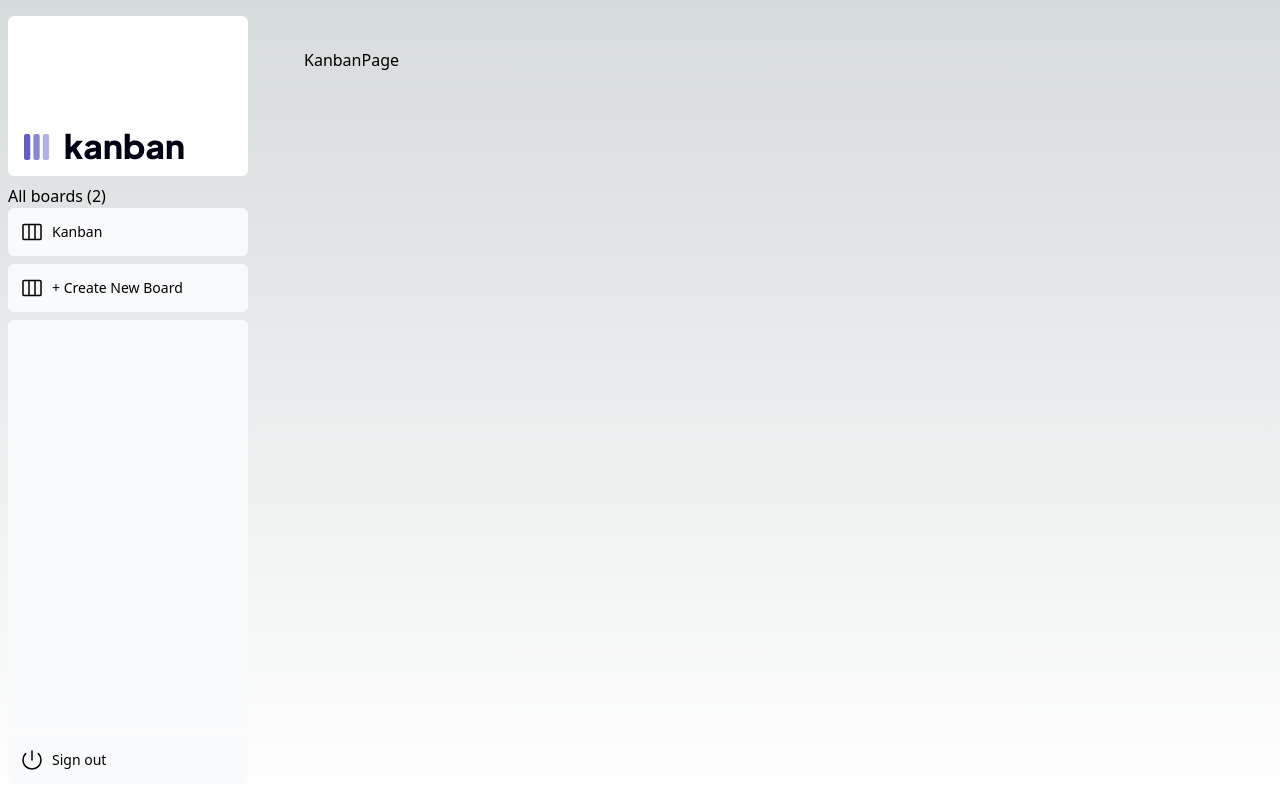
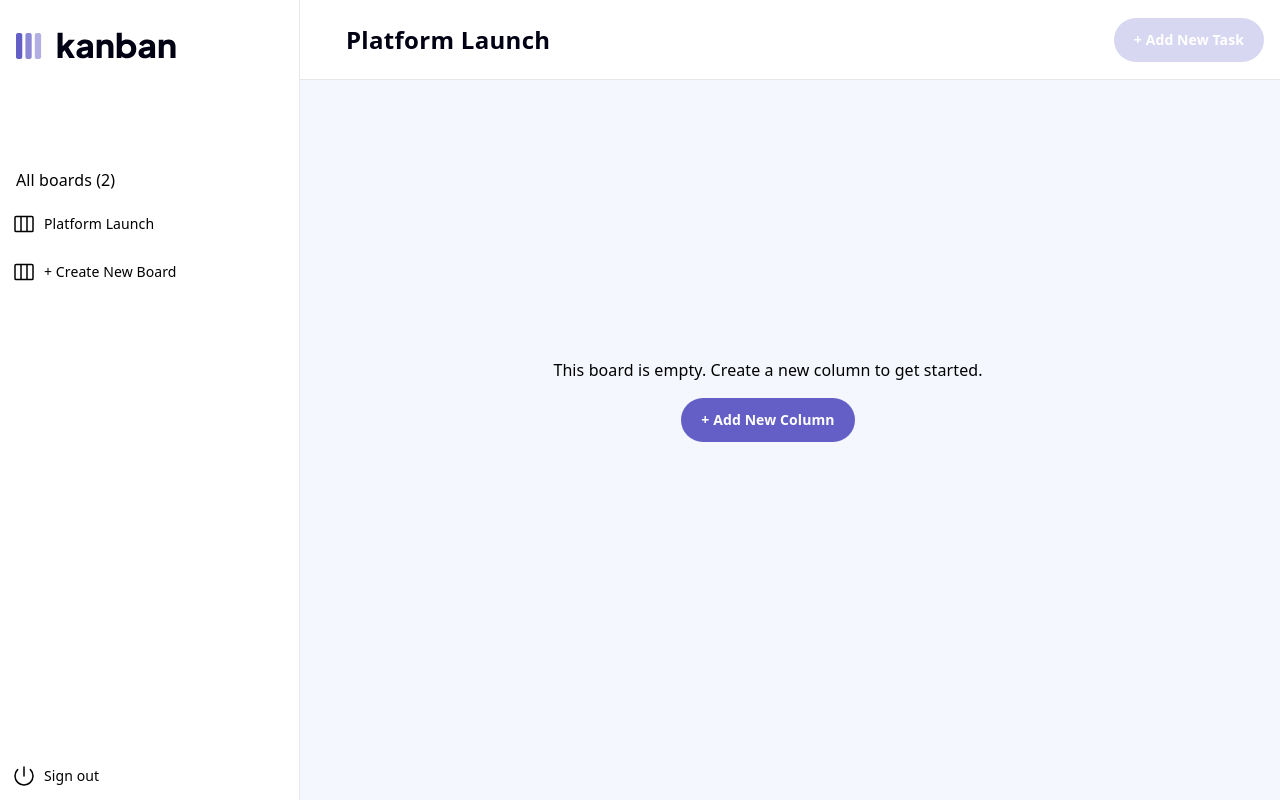
Before and after one commit to jakwakwa/kanban-fm-postgress-prisma, a Next.js app: page /kanban in a window 1280 px wide. Built offline with nearby package versions, Linux system fonts and the light colour scheme.

Commit message:
Add Button and Font

```diff
--- a/app/globals.css
+++ b/app/globals.css
@@ -4,11 +4,15 @@
 
 :root {
   --foreground-rgb: 0, 0, 0;
-  --background-start-rgb: 214, 219, 220;
-  --background-end-rgb: 255, 255, 255;
+  --background-start-rgb: 194, 159, 255;
+  --background-end-rgb: 215, 255, 255;
 }
 
 body {
+  -webkit-font-smoothing: antialiased;
+  letter-spacing: 0.1px;
+  font-weight: 500;
+  font-size: 16px;
   color: rgb(var(--foreground-rgb));
   background: linear-gradient(
       to bottom,
@@ -17,3 +21,7 @@ body {
     )
     rgb(var(--background-start-rgb));
 }
+
+h1 {
+  letter-spacing: 0.3px;
+}
--- a/app/kanban/layout.tsx
+++ b/app/kanban/layout.tsx
@@ -1,12 +1,14 @@
+import KanbanHeader from "../ui/kanban/header";
 import SideNav from "../ui/kanban/sidenav";
 
 export default function Layout({ children }: { children: React.ReactNode }) {
   return (
-    <div className="flex h-screen flex-col md:flex-row md:overflow-hidden">
+    <div className="flex h-screen flex-col md:flex-row md:overflow-hidden bg-[#F4F7FD]">
       <div className="w-full flex-none md:w-64">
+        <KanbanHeader />
         <SideNav />
       </div>
-      <div className="flex-grow p-6 md:overflow-y-auto md:p-12">{children}</div>
+      <div className="flex-grow p-6 md:overflow-y-auto md:p-0">{children}</div>
     </div>
   );
 }
--- a/app/kanban/page.tsx
+++ b/app/kanban/page.tsx
@@ -1,5 +1,19 @@
+import Button from "../ui/button";
+import KanbanHeader from "../ui/kanban/header";
+
 const KanbanPage = () => {
-  return <div>KanbanPage</div>;
+  return (
+    <>
+      <div className="h-full flex flex-col items-center justify-center align-middle">
+        <div className="mb-4">
+          This board is empty. Create a new column to get started.
+        </div>
+        <Button href={"#"} isDisabled={false}>
+          + Add New Column
+        </Button>
+      </div>
+    </>
+  );
 };
 
 export default KanbanPage;
--- a/app/layout.tsx
+++ b/app/layout.tsx
@@ -1,7 +1,6 @@
 import { ClerkProvider } from "@clerk/nextjs";
 import "./globals.css";
-import { Inter } from "next/font/google";
-import { dark, neobrutalism, shadesOfPurple } from "@clerk/themes";
+import { Plus_Jakarta_Sans } from "next/font/google";
 
 export const metadata = {
   metadataBase: new URL("https://postgres-prisma.vercel.app"),
@@ -10,8 +9,8 @@ export const metadata = {
     "A Kanban Next.js app with Vercel Postgres as the database and Prisma as the ORM",
 };
 
-const inter = Inter({
-  variable: "--font-inter",
+const jakarta = Plus_Jakarta_Sans({
+  variable: "--font-jakarta",
   subsets: ["latin"],
   display: "swap",
 });
@@ -24,7 +23,7 @@ export default function RootLayout({
   return (
     <ClerkProvider>
       <html lang="en">
-        <body className={inter.variable}>{children}</body>
+        <body className={jakarta.variable}>{children}</body>
       </html>
     </ClerkProvider>
   );
--- /dev/null
+++ b/app/ui/button.tsx
@@ -0,0 +1,34 @@
+"use-client";
+import Link from "next/link";
+
+interface ButtonProps {
+  href: string;
+  children: React.ReactNode;
+  variant?: "primary" | "secondary";
+  isDisabled?: boolean;
+}
+
+const Button = ({
+  href,
+  children,
+  variant,
+  isDisabled = true,
+}: ButtonProps) => {
+  return (
+    <div>
+      <Link href={href}>
+        <button
+          className={`${
+            isDisabled
+              ? "bg-kpurple-light cursor-not-allowed"
+              : "bg-kpurple-main hover:bg-slate-500"
+          } px-5 py-3 rounded-3xl text-md text-white text-sm font-semibold `}
+        >
+          {children}
+        </button>
+      </Link>
+    </div>
+  );
+};
+
+export default Button;
--- /dev/null
+++ b/app/ui/kanban/header.tsx
@@ -0,0 +1,22 @@
+import Button from "../button";
+
+const KanbanHeader = () => {
+  return (
+    <div
+      className={`fixed w-full h-[80px] bg-white text-kblack-main px-4 border-b`}
+    >
+      <div className="w-full h-full flex flex-row items-center justify-between">
+        <div className="w-full">
+          <h1 className="pl-[330px] font-bold text-[24px]">Platform Launch</h1>
+        </div>
+        <div className="w-[200px] flex justify-end">
+          <Button href={"#"} variant="secondary">
+            + Add New Task
+          </Button>
+        </div>
+      </div>
+    </div>
+  );
+};
+
+export default KanbanHeader;
--- a/app/ui/kanban/nav-links.tsx
+++ b/app/ui/kanban/nav-links.tsx
@@ -9,7 +9,7 @@ import {
 // Depending on the size of the application, this would be stored in a database.
 const links = [
   {
-    name: "Kanban",
+    name: "Platform Launch",
     href: "/kanban",
     icon: ViewColumnsIcon,
   },
@@ -25,7 +25,7 @@ export default function NavLinks() {
           <a
             key={link.name}
             href={link.href}
-            className="flex h-[48px] grow items-center justify-center gap-2 rounded-md bg-gray-50 p-3 text-sm font-medium hover:bg-sky-100 hover:text-blue-600 md:flex-none md:justify-start md:p-2 md:px-3"
+            className="flex h-[48px] grow items-center justify-center gap-2 rounded-md bg-white p-3 text-sm font-medium hover:bg-violet-100 hover:text-violet-600 md:flex-none md:justify-start md:p-2 md:px-3"
           >
             <LinkIcon className="w-6" />
             <p className="hidden md:block">{link.name}</p>
--- a/app/ui/kanban/sidenav.tsx
+++ b/app/ui/kanban/sidenav.tsx
@@ -7,21 +7,21 @@ import { SignOutButton } from "@clerk/nextjs";
 
 export default function SideNav() {
   return (
-    <div className="flex h-full flex-col px-3 py-4 md:px-2">
+    <div className="fixed w-[300px] z-1 flex h-full flex-col px-3 py-0 md:px-0 bg-white border-r">
       <Link
-        className="mb-2 flex h-20 items-end justify-start rounded-md bg-white p-4 md:h-40"
+        className="mb-2 flex h-20 items-start justify-start rounded-md bg-white p-4 md:pt-8 md:h-40"
         href="/"
       >
         <div className="w-32 text-white md:w-40">
           <Logo />
         </div>
       </Link>
-      <div className="flex grow flex-row justify-between space-x-2 md:flex-col md:space-x-0 md:space-y-2">
-        All boards (2)
+      <div className="flex grow flex-row justify-between space-x-2 md:flex-col md:space-x-0 md:space-y-0">
+        <div className="px-4 pb-2">All boards (2)</div>
         <NavLinks />
-        <div className="hidden h-auto w-full grow rounded-md bg-gray-50 md:block"></div>
+        <div className="hidden h-auto w-full grow rounded-md md:block"></div>
         <form>
-          <button className="flex h-[48px] w-full grow items-center justify-center gap-2 rounded-md bg-gray-50 p-3 text-sm font-medium hover:bg-sky-100 hover:text-blue-600 md:flex-none md:justify-start md:p-2 md:px-3">
+          <button className="flex h-[48px] w-full grow items-center justify-center gap-2 rounded-md p-3 text-sm font-medium md:flex-none md:justify-start md:p-2 md:px-3  bg-white p-3 text-sm font-medium hover:bg-violet-100 hover:text-violet-600">
             <PowerIcon className="w-6" />
             <div className="hidden md:block">
               {" "}
--- /dev/null
+++ b/constants/theme.ts
@@ -0,0 +1,3 @@
+const LIGHT_GREY_BG = "#F4F7FD";
+
+export { LIGHT_GREY_BG };
--- a/tailwind.config.js
+++ b/tailwind.config.js
@@ -1,16 +1,21 @@
 /** @type {import('tailwindcss').Config} */
 module.exports = {
   content: [
-    './pages/**/*.{js,ts,jsx,tsx}',
-    './components/**/*.{js,ts,jsx,tsx}',
-    './app/**/*.{js,ts,jsx,tsx}',
+    "./pages/**/*.{js,ts,jsx,tsx}",
+    "./components/**/*.{js,ts,jsx,tsx}",
+    "./app/**/*.{js,ts,jsx,tsx}",
   ],
   theme: {
     extend: {
       fontFamily: {
-        default: ['var(--font-inter)'],
+        default: ["var(--font-jakarta)"],
+      },
+      colors: {
+        "kblack-main": "#000112",
+        "kpurple-light": "#d8d7f1",
+        "kpurple-main": "#635fc7",
       },
     },
   },
   plugins: [],
-}
+};
```
